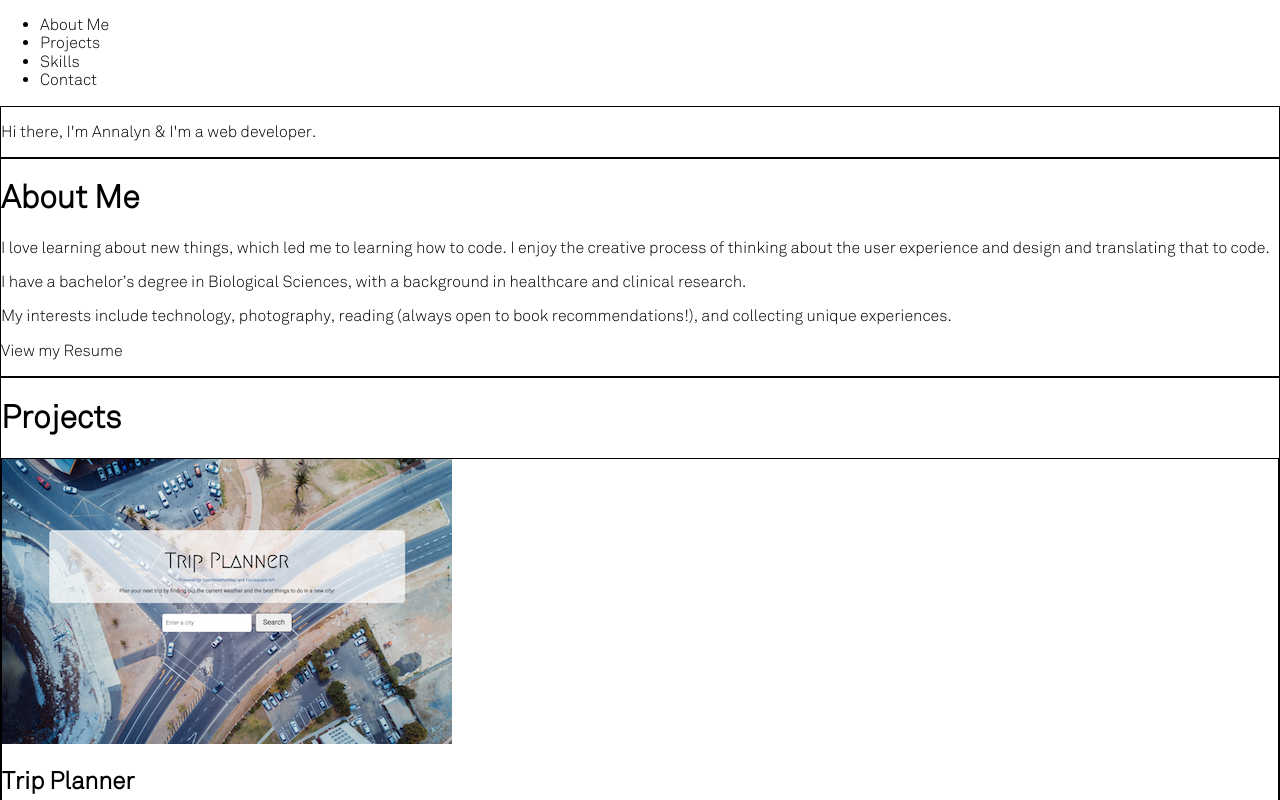
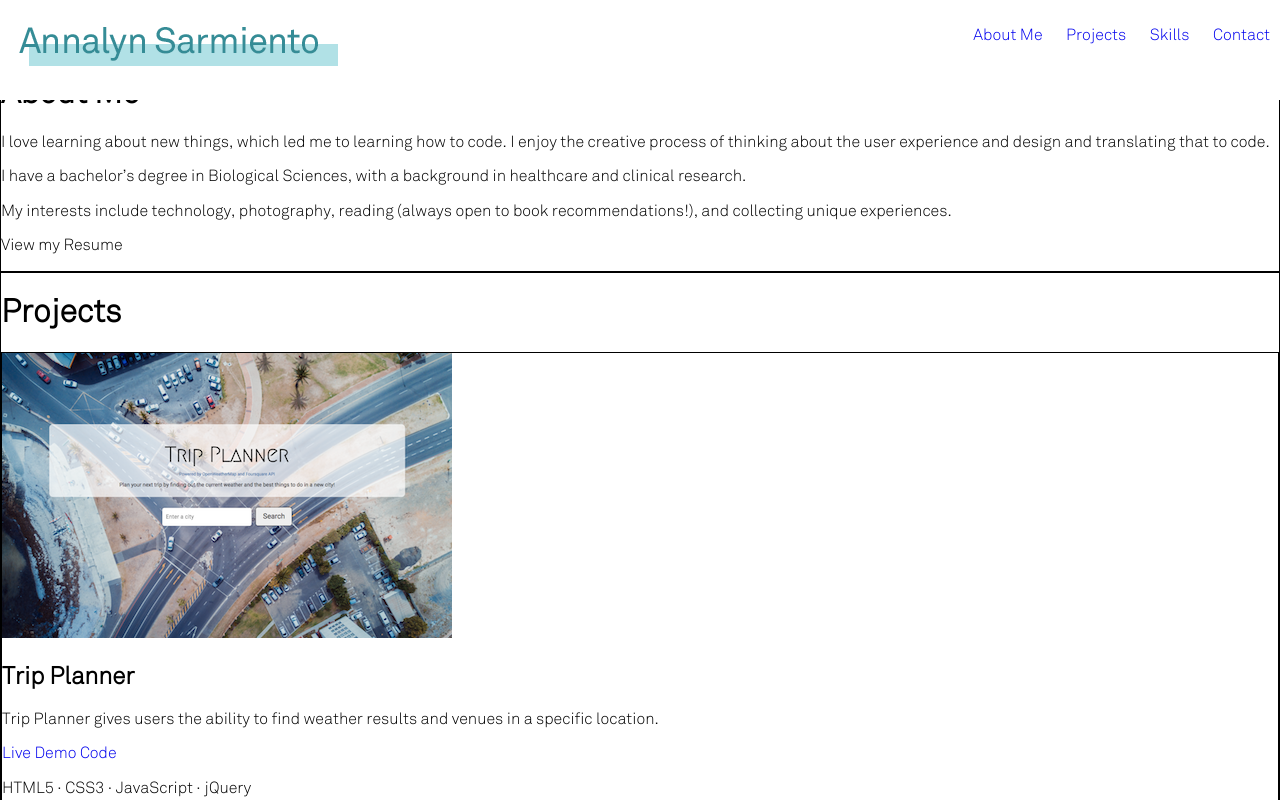
Before and after one commit to annalyncs/my-portfolio, a plain HTML site: page index.html in a window 1280 px wide. Shown: the top 800 px of the page. Drawn offline with nearby package versions, Linux system fonts and the light colour scheme.

Commit message:
added header CSS

```diff
--- a/index.html
+++ b/index.html
@@ -11,11 +11,12 @@
 <!--   HEADER-->
     <header role="banner">
         <nav role="navigation">
+           <img src="/images/logo.png" id="name-logo">
             <ul>
-                <li>About Me</li>
-                <li>Projects</li>
-                <li>Skills</li>
-                <li>Contact</li>
+                <li><a href="#">About Me</a></li>
+                <li><a href="#">Projects</a></li>
+                <li><a href="#">Skills</a></li>
+                <li><a href="#">Contact</a></li>
             </ul>
         </nav>
     </header>
@@ -92,9 +93,8 @@
             <h1>Let's talk!</h1>
             <p>For general inquiry, email <a href="mailto:annalyn.c.s@gmail.com">annalyn.c.s@gmail.com</a></p>
             <div id="contact-container">
-                <img src="Linkedin">
-                <img src="Github">
-                <img src="Angelist">
+                <img src="/images/social-icons/linkedin.png">
+                <img src="/images/social-icons/github.png">
             </div>
         </div>
 
@@ -105,7 +105,6 @@
     </main>
 
 
-
     <script src="https://code.jquery.com/jquery-3.2.1.min.js" integrity="sha256-hwg4gsxgFZhOsEEamdOYGBf13FyQuiTwlAQgxVSNgt4=" crossorigin="anonymous"></script>
     <script type="text/javascript" src="app.js"></script>
 </body>
--- a/style.css
+++ b/style.css
@@ -21,6 +21,34 @@
     font-family: Akkurat-Light;
     box-sizing: border-box;
 }
+
+a {
+    text-decoration: none;
+}
+
 div {
     border: 1px solid black;
 }
+
+/***HEADER***/
+
+header {
+    position: fixed;
+    background: white;
+    width: 100%;
+    height: 100px;
+    text-align: right;
+}
+
+nav li{
+    display: inline-block;
+    margin: 10px;
+
+}
+
+header img {
+    display: inline-block;
+    position: absolute;
+    left: 10px;
+
+}
```
Also changed, not shown: images/logo.png (added), images/social-icons/email.png (added), images/social-icons/github.png (added), images/social-icons/linkedin.png (added).
